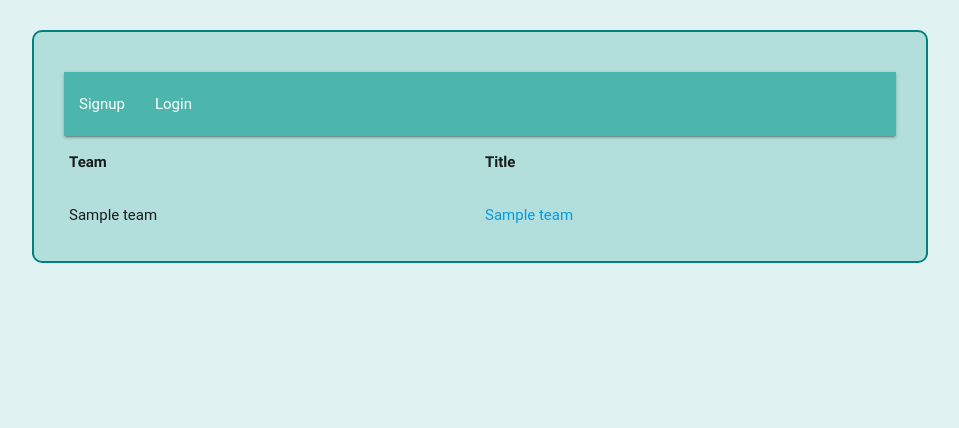
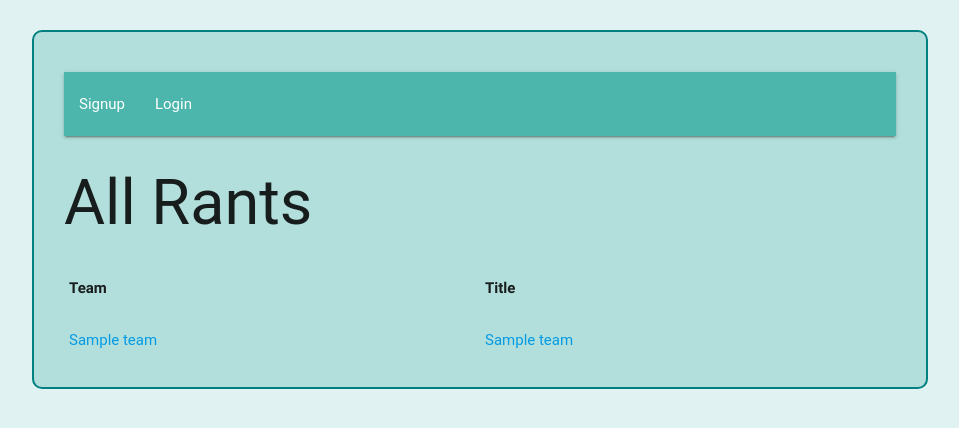
Before and after one commit to benhigh22/django_social, a Django app: template templates/social_app/topic_list.html in a window 1280 px wide. Shown: the top 428 px of the page, without its empty margins (160-1119 px from the left). Run offline with Django 3.2, Linux system fonts and the light colour scheme; the template is opened without the code that fills it: most values are stand-ins (such as "Sample title", 1, 10 or a date in 2020); some libraries are stand-ins or nearby versions; some web fonts are replaced.

```diff
--- a/templates/social_app/topic_list.html
+++ b/templates/social_app/topic_list.html
@@ -1,11 +1,14 @@
 {% extends 'base.html' %}
 {% block title %}Topic List{% endblock %}
 {% block content %}
+    <h1>All Rants</h1>
 <table class="highlight">
        <th>Team</th>
        <th>Title</th>
     {% for topic in object_list %}
-       <tr><td>{% for team in topic.teams.all %}{{ team }}{% endfor %}</td>
+       <tr><td>{% for team in topic.teams.all %}
+               <a href="{% url 'team_detail' team.id %}">{{ team }}</a>
+               {% endfor %}</td>
        <td><a href="{% url 'topic_detail' topic.id %}">{{ topic.title }}</a></td></tr>
     {% endfor %}
 </table>
```
Also changed, not shown: db.sqlite3.
